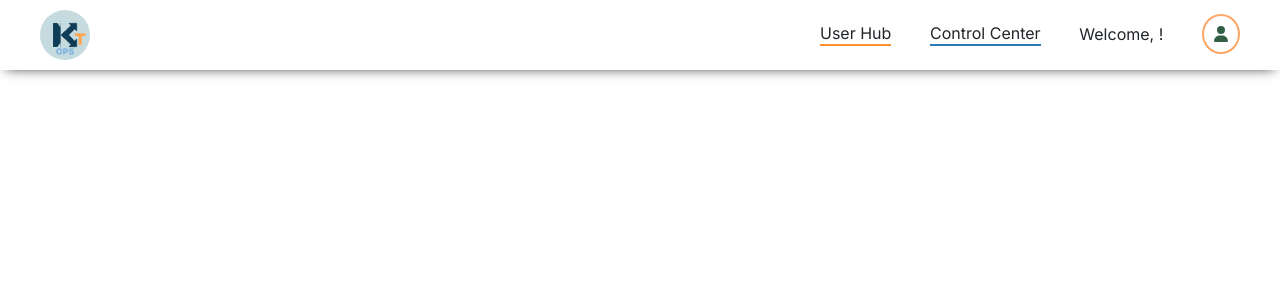
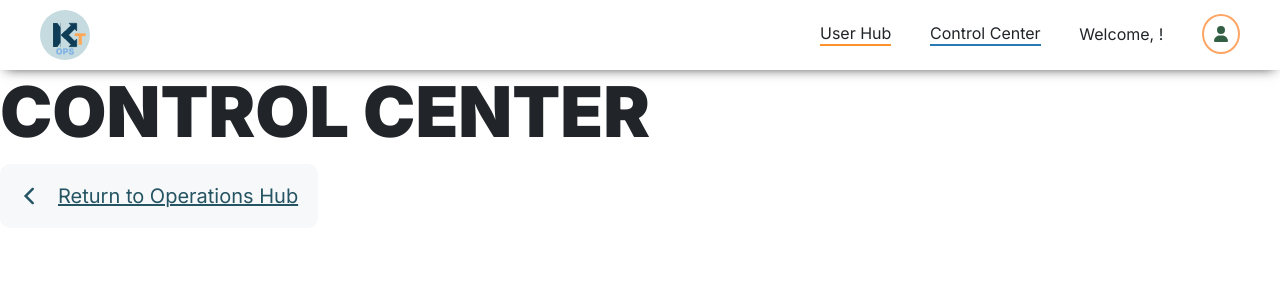
Before and after one commit to vishal-subramanyam/kash-ops-portal, a React (Create React App) app: page /control-center in a window 1280 px wide. Shown: the top 300 px of the page. Built offline with nearby package versions, Linux system fonts and the light colour scheme; no server answers; sample sign-in values are in the browser's storage; the HTML template or start-up script is replaced by a standard one.

Commit message:
added link to control center and updated the h1 on control center

```diff
--- a/src/App.js
+++ b/src/App.js
@@ -21,6 +21,7 @@ import ReportsHub from "./pages/ReportsHub";
 import NavBar from "./components/NavBar";
 import EditProjectDetails from "./pages/EditProjectDetails";
 import EditCompanyDetails from "./pages/EditCompanyDetails";
+import ControlCenter from "./pages/ControlCenter";
 
 function App() {
   let { logout, user, loggedInUser, isAdmin } = useAuth();
@@ -191,6 +192,17 @@ function App() {
           }
         />
         <Route
+          path="/control-center"
+          element={
+            <RequireAuth>
+              <ControlCenter
+                loggedInUser={loggedInUserLocal}
+                admin={isAdminLocal}
+              />
+            </RequireAuth>
+          }
+        />
+        <Route
           path="/reports"
           element={
             <RequireAuth>
--- a/src/components/NavBar.js
+++ b/src/components/NavBar.js
@@ -131,7 +131,10 @@ function NavBar(props) {
           <Link to="/" className="NavBar--user-hub-link-container">
             <li className="NavBar--user-hub-link">User Hub</li>
           </Link>
-          <Link to="/" className="NavBar--control-center-link-container">
+          <Link
+            to="/control-center"
+            className="NavBar--control-center-link-container"
+          >
             <li className="NavBar--control-center-link">Control Center</li>
           </Link>
           <p className="kash_operations_home--user-welcome-msg">
--- a/src/pages/ControlCenter.js
+++ b/src/pages/ControlCenter.js
@@ -0,0 +1,31 @@
+import React from "react";
+import { Link } from "react-router-dom";
+
+function ControlCenter(props) {
+  return (
+    <>
+      <div class="kash_operations--upper-section-holder">
+        <h1 class="kash_operations--hub-title clients-hub-page-title">
+          Control Center
+        </h1>
+        <Link to="/" class="return-to-operations-hub">
+          <svg
+            width="80"
+            height="134"
+            viewBox="0 0 80 134"
+            fill="none"
+            xmlns="http://www.w3.org/2000/svg"
+          >
+            <path
+              d="M76.7864 3.36106C72.8812 -0.544183 66.5495 -0.544181 62.6443 3.36106L1.12622 64.8787C-0.0453612 66.0503 -0.0453675 67.9497 1.12621 69.1213L62.6445 130.64C66.5497 134.545 72.8814 134.545 76.7866 130.64C80.6919 126.734 80.6919 120.403 76.7866 116.497L29.4107 69.1216C28.2391 67.95 28.2391 66.0505 29.4107 64.8789L76.7864 17.5032C80.6917 13.598 80.6917 7.2663 76.7864 3.36106Z"
+              fill="#255463"
+            />
+          </svg>
+          <p>Return to Operations Hub</p>
+        </Link>
+      </div>
+    </>
+  );
+}
+
+export default ControlCenter;
```
